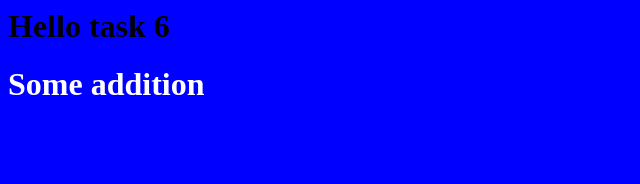
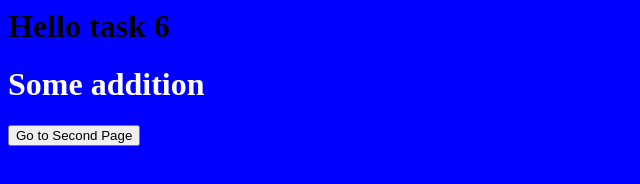
Before and after one commit to B0-141432/MyRR_BAI, a plain HTML site: page index.html in a window 1280 px wide. Shown: the whole page, without its empty margins (0-640 px from the left). Drawn offline with Linux system fonts and the light colour scheme.

Commit message:
add second page reference

```diff
--- a/index.html
+++ b/index.html
@@ -1,5 +1,7 @@
 
 <link rel="stylesheet" href="style.css">
 <h1>Hello task 6</h1>
-
 <h1 style="color:white;">Some addition</h1>
+<a href="secondpage.html">
+  <button>Go to Second Page</button>
+</a>
```
